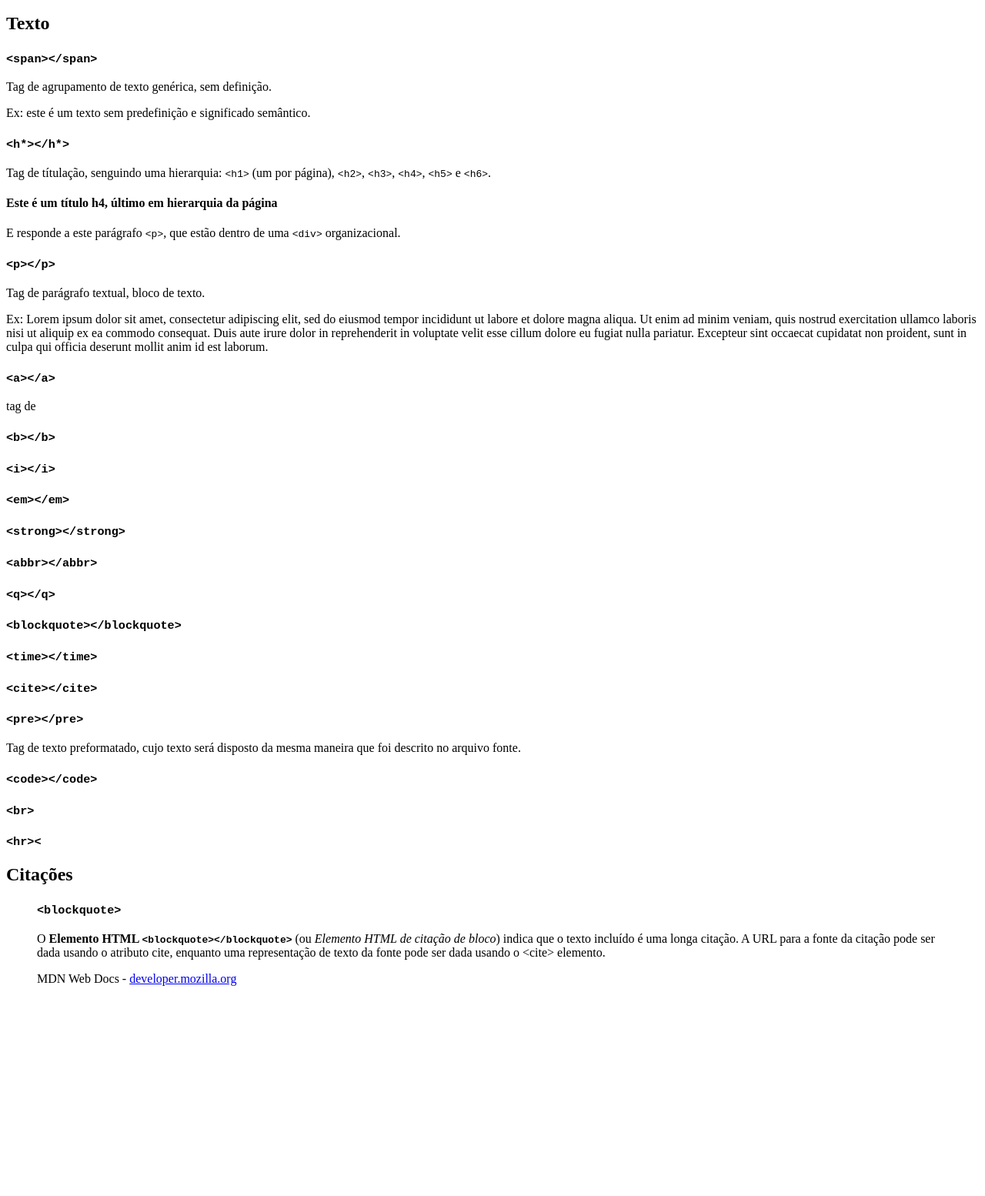
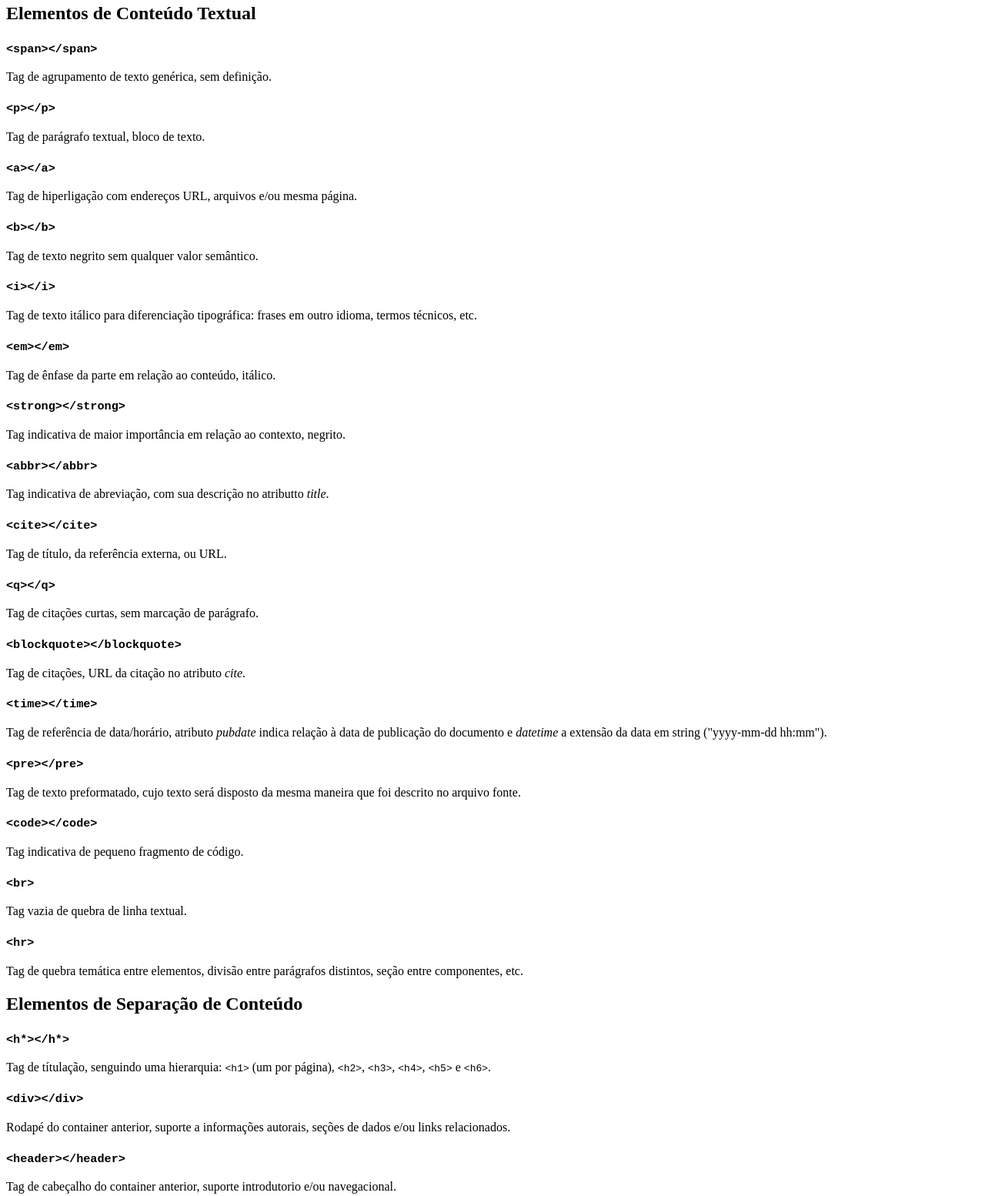
Before and after one commit to methaus/HTML_FullTemplate, a plain HTML site: page index.html in a window 1280 px wide. Shown: the part 257-1811 px from the top of the page at 77% size. Before the commit the page ends 1554 px from the top, so only its background shows below. Drawn offline with Linux system fonts and the light colour scheme.

Commit message:
fim texto start seção

```diff
--- a/index.html
+++ b/index.html
@@ -19,97 +19,127 @@
 			</nav>
 		</header>
 		<main>
+			<article>
 				<header>
 					<h1>HTML - HyperText Markup Language: tags semânticas</h1>
 					<img alt="html logo" width="50" height="40" src="https://cdn.jsdelivr.net/gh/devicons/devicon/icons/html5/html5-original.svg" />
 					<p>Site exemplo de orientação semântica das tags HTML e utilização dentro do documento.</p>
 				</header>
-			<div>
-				<h2>Texto</h2>
-				<div>
+				<section>
+					<h2>Elementos de Conteúdo Textual</h2>
+					<section>
 						<h3><code>&lt;span&gt;&lt;&sol;span&gt;</code></h3>
 						<p>Tag de agrupamento de texto genérica, sem definição.</p>
-					<span>Ex: este é um texto sem predefinição e significado semântico.</span>
-				</div>
-				<div>
+					</section>
+					<section>
+						<h3><code>&lt;p&gt;&lt;&sol;p&gt;</code></h3>
+						<p>Tag de parágrafo textual, bloco de texto.</p>
+					</section>
+					<section>
+						<h3><code>&lt;a&gt;&lt;&sol;a&gt;</code></h3>
+						<p>Tag de hiperligação com endereços URL, arquivos e/ou mesma página.</p>
+					</section>
+					<section>
+						<h3><code>&lt;b&gt;&lt;&sol;b&gt;</code></h3>
+						<p>Tag de texto negrito sem qualquer valor semântico.</p>
+					</section>
+					<section>
+						<h3><code>&lt;i&gt;&lt;&sol;i&gt;</code></h3>
+						<p>Tag de texto itálico para diferenciação tipográfica: frases em outro idioma, termos técnicos, etc.</p>
+					</section>
+					<section>
+						<h3><code>&lt;em&gt;&lt;&sol;em&gt;</code></h3>
+						<p>Tag de ênfase da parte em relação ao conteúdo, itálico.</p>
+					</section>
+					<section>
+						<h3><code>&lt;strong&gt;&lt;&sol;strong&gt;</code></h3>
+						<p>Tag indicativa de maior importância em relação ao contexto, negrito.</p>
+					</section>
+					<section>
+						<h3><code>&lt;abbr&gt;&lt;&sol;abbr&gt;</code></h3>
+						<p>Tag indicativa de abreviação, com sua descrição no atributto <em>title</em>.</p>
+					</section>
+					<section>
+						<h3><code>&lt;cite&gt;&lt;&sol;cite&gt;</code></h3>
+						<p>Tag de título, da referência externa, ou URL.</p>
+					</section>
+					<section>
+						<h3><code>&lt;q&gt;&lt;&sol;q&gt;</code></h3>
+						<p>Tag de citações curtas, sem marcação de parágrafo.</p>
+					</section>
+					<section>
+						<h3><code>&lt;blockquote&gt;&lt;&sol;blockquote&gt;</code></h3>
+						<p>Tag de citações, URL da citação no atributo <em>cite</em>.</p>
+					</section>
+					<section>
+						<h3><code>&lt;time&gt;&lt;&sol;time&gt;</code></h3>
+						<p>Tag de referência de data/horário, atributo <em>pubdate</em> indica relação à data de publicação do documento e <em>datetime</em> a extensão da data em string ("yyyy-mm-dd hh:mm").</p>
+					</section>
+					<section>
+						<h3><code>&lt;pre&gt;&lt;&sol;pre&gt;</code></h3>
+						<p>Tag de texto preformatado, cujo texto será disposto da mesma maneira que foi descrito no arquivo fonte.</p>
+					</section>
+					<section>
+						<h3><code>&lt;code&gt;&lt;&sol;code&gt;</code></h3>
+						<p>Tag indicativa de pequeno fragmento de código.</p>
+					</section>
+					<section>
+						<h3><code>&lt;br&gt;</code></h3>
+						<p>Tag vazia de quebra de linha textual.</p>
+					</section>
+					<section>
+						<h3><code>&lt;hr&gt;</code></h3>
+						<p>Tag de quebra temática entre elementos, divisão entre parágrafos distintos, seção entre componentes, etc.</p>
+					</section>
+				</section>
+				<section>
+					<h2>Elementos de Separação de Conteúdo</h2>
+					<section>
 						<h3><code>&lt;h*&gt;&lt;&sol;h*&gt;</code></h3>
 						<p>Tag de títulação, senguindo uma hierarquia: <code>&lt;h1&gt;</code> (um por página), <code>&lt;h2&gt;</code>, <code>&lt;h3&gt;</code>, <code>&lt;h4&gt;</code>, <code>&lt;h5&gt;</code> e <code>&lt;h6&gt;</code>.</p>
-					<div>
-						<h4>Este é um título h4, último em hierarquia da página</h4>
-						<p>E responde a este parágrafo <code>&lt;p&gt;</code>, que estão dentro de uma <code>&lt;div&gt;</code> organizacional.</p>
-					<div>
-				</div>
-				<div>
-					<h3><code>&lt;p&gt;&lt;&sol;p&gt;</code></h3>
-					<p>Tag de parágrafo textual, bloco de texto.</p>
-					<p>Ex: Lorem ipsum dolor sit amet, consectetur adipiscing elit, sed do eiusmod tempor incididunt ut labore et dolore magna aliqua. Ut enim ad minim veniam, quis nostrud exercitation ullamco laboris nisi ut aliquip ex ea commodo consequat. Duis aute irure dolor in reprehenderit in voluptate velit esse cillum dolore eu fugiat nulla pariatur. Excepteur sint occaecat cupidatat non proident, sunt in culpa qui officia deserunt mollit anim id est laborum.</p>
-				</div>
-				<div>
-					<h3><code>&lt;a&gt;&lt;&sol;a&gt;</code></h3>
-					<p>tag de </p>
-				</div>
-				<div>
-					<h3><code>&lt;b&gt;&lt;&sol;b&gt;</code></h3>
+					</section>
+					<section>
+						<h3><code>&lt;div&gt;&lt;&sol;div&gt;</code></h3>
+						<p>Rodapé do container anterior, suporte a informações autorais, seções de dados e/ou links relacionados.</p>
+					</section>
+					<section>
+						<h3><code>&lt;header&gt;&lt;&sol;header&gt;</code></h3>
+						<p>Tag de cabeçalho do container anterior, suporte introdutorio e/ou navegacional.</p>
+					</section>
+					<section>
+						<h3><code>&lt;main&gt;&lt;&sol;main&gt;</code></h3>
+						<p>Define o conteúdo principal dentro do <code>&lt;body&gt;&lt;&sol;body&gt;</code> do documento, apenas um por página.</p>
+					</section>
+					<section>
+						<h3><code>&lt;footer&gt;&lt;&sol;footer&gt;</code></h3>
+						<p>Rodapé do container anterior, suporte a informações autorais, seções de dados e/ou links relacionados.</p>
+					</section>
+					<section>
+						<h3><code>&lt;nav&gt;&lt;&sol;nav&gt;</code></h3>
 						<p></p>
-				</div>
-				<div>
-					<h3><code>&lt;i&gt;&lt;&sol;i&gt;</code></h3>
+					</section>
+					<section>
+						<h3><code>&lt;article&gt;&lt;&sol;article&gt;</code></h3>
 						<p></p>
-				</div>
-				<div>
-					<h3><code>&lt;em&gt;&lt;&sol;em&gt;</code></h3>
+					</section>
+					<section>
+						<h3><code>&lt;section&gt;&lt;&sol;section&gt;</code></h3>
 						<p></p>
-				</div>
-				<div>
-					<h3><code>&lt;strong&gt;&lt;&sol;strong&gt;</code></h3>
+					</section>
+					<section>
+						<h3><code>&lt;aside&gt;&lt;&sol;aside&gt;</code></h3>
 						<p></p>
-				</div>
-				<div>
-					<h3><code>&lt;abbr&gt;&lt;&sol;abbr&gt;</code></h3>
+					</section>
+					<section>
+						<h3><code>&lt;address&gt;&lt;&sol;address&gt;</code></h3>
 						<p></p>
-				</div>
-				<div>
-					<h3><code>&lt;q&gt;&lt;&sol;q&gt;</code></h3>
-					<p></p>
-				</div>
-				<div>
-					<h3><code>&lt;blockquote&gt;&lt;&sol;blockquote&gt;</code></h3>
-					<p></p>
-				</div>
-				<div>
-					<h3><code>&lt;time&gt;&lt;&sol;time&gt;</code></h3>
-					<p></p>
-				</div>
-				<div>
-					<h3><code>&lt;cite&gt;&lt;&sol;cite&gt;</code></h3>
-					<p></p>
-				</div>
-				<div>
-					<h3><code>&lt;pre&gt;&lt;&sol;pre&gt;</code></h3>
-					<p>Tag de texto preformatado, cujo texto será disposto da mesma maneira que foi descrito no arquivo fonte.</p>
-				</div>
-				<div>
-					<h3><code>&lt;code&gt;&lt;&sol;code&gt;</code></h3>
-					<p></p>
-				</div>
-				<div>
-					<h3><code>&lt;br&gt;</code></h3>
-					<p></p>
-				</div>
-				<div>
-					<h3><code>&lt;hr&gt;&lt;</code></h3>
-					<p></p>
-				</div>
-			</div>
-			<div>
-				<h2>Citações</h2>
-				<blockquote cite="https://developer.mozilla.org/pt-BR/docs/Web/HTML/Element/blockquote">
-					<h3><code>&lt;blockquote&gt;</code></h3>
-					<p>O <strong>Elemento HTML <code>&lt;blockquote&gt;&lt;&sol;blockquote&gt;</code></strong> (ou <em>Elemento HTML de citação de bloco</em>) indica que o texto incluído é uma longa citação. A URL para a fonte da citação pode ser dada usando o atributo cite, enquanto uma representação de texto da fonte pode ser dada usando o &lt;cite&gt; elemento.</p>
-					<p>MDN Web Docs - <a href="https://developer.mozilla.org/pt-BR/docs/Web/HTML/Element/blockquote">developer.mozilla.org</a></p>
-				</blockquote>
-			</div>
+					</section>
+				</section>
+			</article>
 		</main>
+		<footer>
+			<p>Copyright &copy; 2021; Matheus Gabriel de Lima || contato: mg01012021@hotmail.com</p>
+		</footer>
 		<script type="text/javascript" async charset="UTF-8" defer src="">
 		</script>
 	</body>
```
Lines whose indentation alone changed are shown as unchanged.
